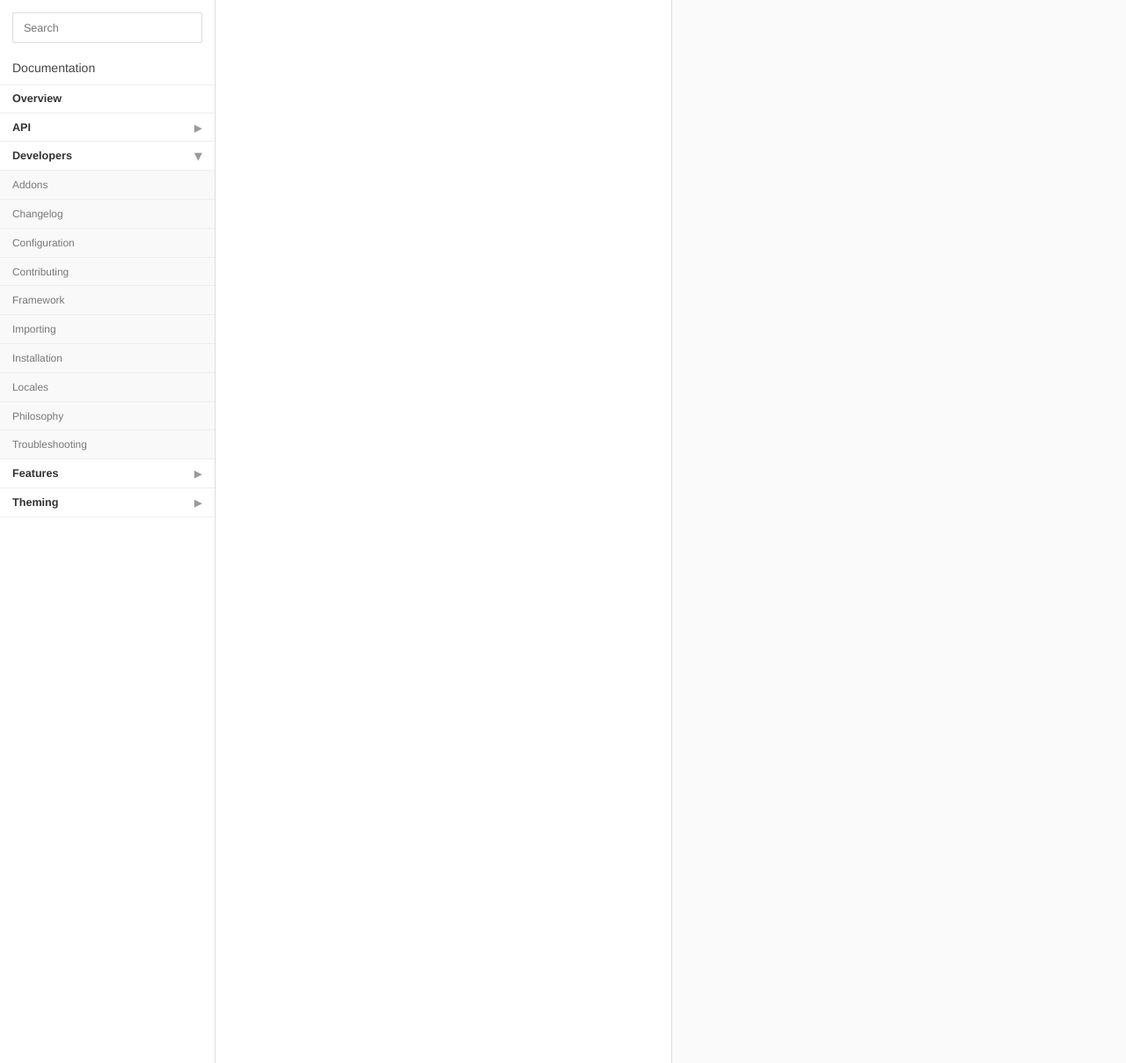
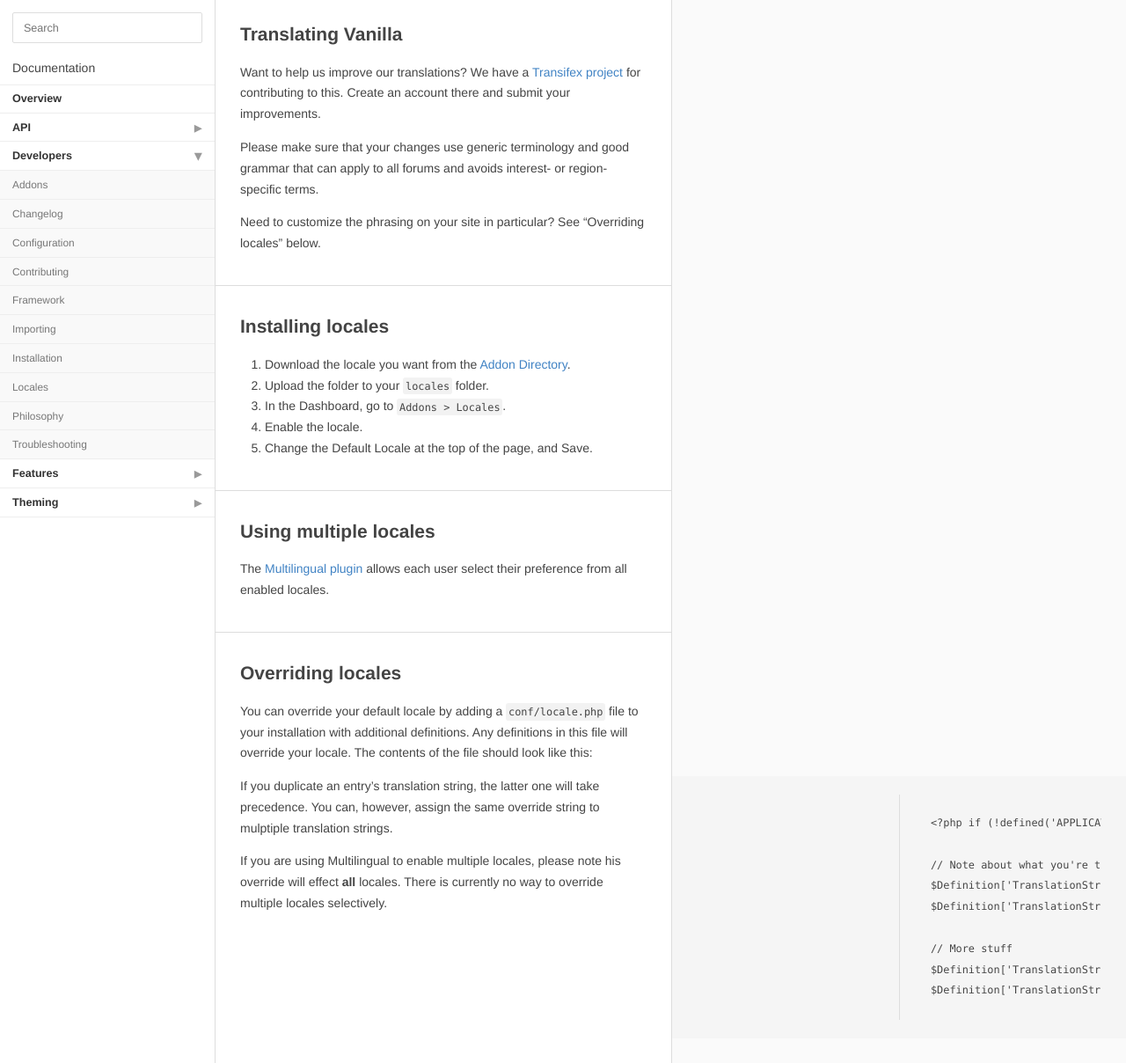
Before and after one commit to hgtonight/vanilladocs, a Jekyll site: the page built from developers/locales/index.md, in a window 1280 px wide and 1208 px high. Shown: the whole window at 88% size. Built offline with Jekyll 4.4.1, drawn with Linux system fonts in a browser that asks for light colours; Markdown is read by kramdown in place of the engine named in the settings.

Commit message:
Translating

```diff
--- a/developers/locales/index.md
+++ b/developers/locales/index.md
@@ -3,3 +3,42 @@ title: Locales
 layout: page
 categories: ["Developers","Locales"]
 ---
+
+
+## Translating Vanilla
+
+Want to help us improve our translations? We have a [Transifex project](https://www.transifex.com/projects/p/vanilla/) for contributing to this. Create an account there and submit your improvements.
+
+Please make sure that your changes use generic terminology and good grammar that can apply to all forums and avoids interest- or region-specific terms.
+
+Need to customize the phrasing on your site in particular? See "Overriding locales" below.
+
+## Installing locales
+
+1. Download the locale you want from the [Addon Directory](http://vanillaforums.org/addon/browse/locales/popular/2).
+2. Upload the folder to your `locales` folder.
+3. In the Dashboard, go to `Addons > Locales`.
+4. Enable the locale.
+5. Change the Default Locale at the top of the page, and Save.
+
+## Using multiple locales
+
+The [Multilingual plugin](http://vanillaforums.org/addon/multilingual-plugin) allows each user select their preference from all enabled locales.
+
+## Overriding locales
+
+You can override your default locale by adding a `conf/locale.php` file to your installation with additional definitions. Any definitions in this file will override your locale. The contents of the file should look like this:
+
+     <?php if (!defined('APPLICATION')) exit();
+
+	 // Note about what you're translating
+     $Definition['TranslationString1'] = "Override String 1";
+     $Definition['TranslationString2'] = "Override String 2";
+
+     // More stuff
+     $Definition['TranslationString3'] = "Override String 3";
+     $Definition['TranslationString4'] = "Override String 4";
+
+If you duplicate an entry's translation string, the latter one will take precedence. You can, however, assign the same override string to mulptiple translation strings.
+
+If you are using Multilingual to enable multiple locales, please note his override will effect **all** locales. There is currently no way to override multiple locales selectively.
```
Also changed, not shown: developers/framework/i18n.md (added, +15 -0 lines).
